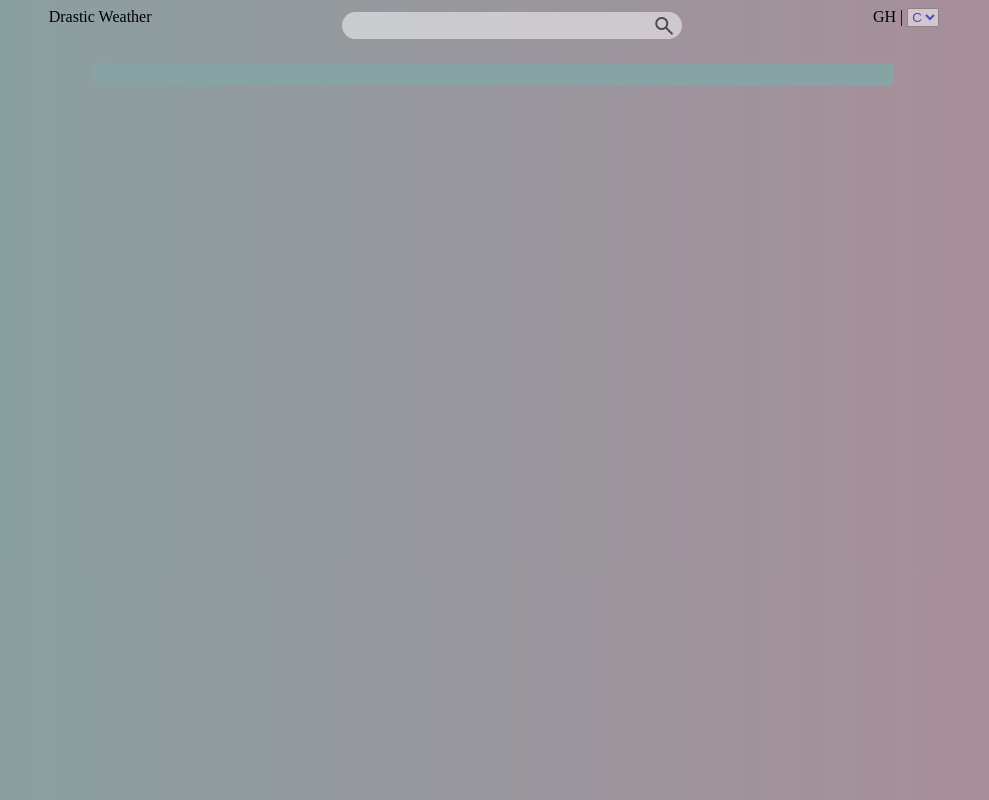
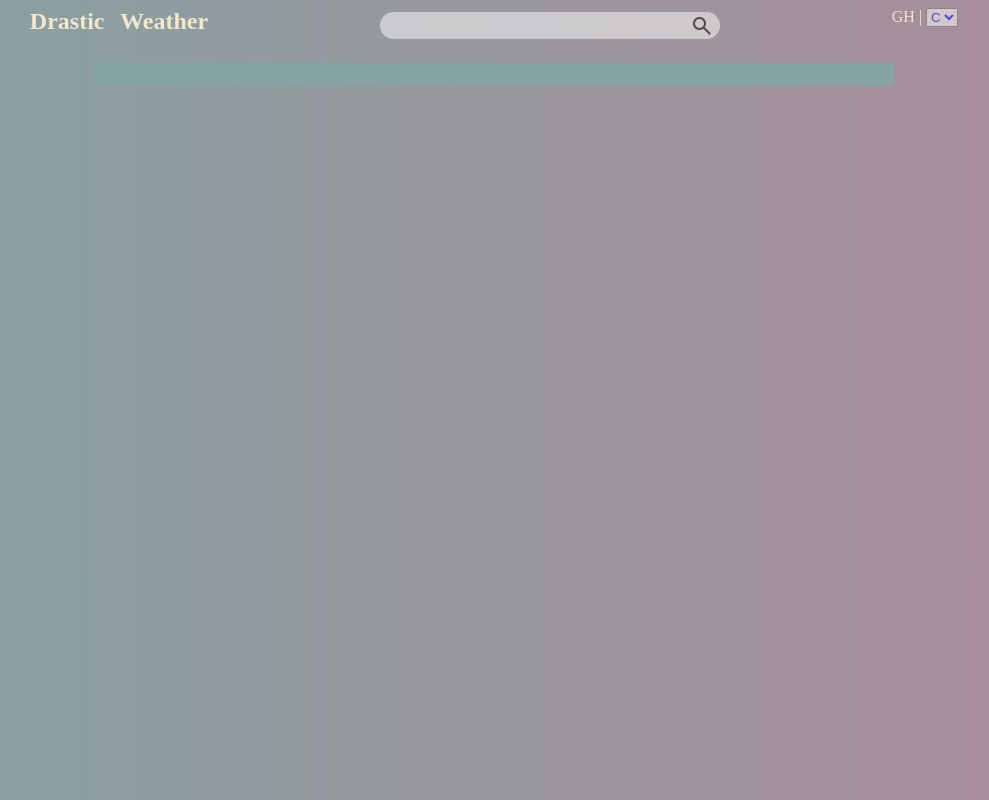
Before and after one commit to Awudu-Jamal1/Weather-App, a plain HTML site: page app.html in a window 1280 px wide. Shown: the whole page, without its empty margins (146-1135 px from the left). Drawn offline with nearby package versions, Linux system fonts and the light colour scheme; no server answers.

Commit message:
edited logo

```diff
--- a/app.js
+++ b/app.js
@@ -14,7 +14,6 @@
 form.addEventListener('submit',(e)=>{
 e.preventDefault()
 const element = form.elements[0]
-console.log(element.value)
 cityName = element.value
 weatherM()
 
@@ -50,7 +49,6 @@
     const result = await response.json()
     const data = await result[0]
     setCountry(data.LocalizedName,data.Country)
-    console.log(data.Country)
     return data.Key
 }
 
--- a/app.scss
+++ b/app.scss
@@ -1,6 +1,6 @@
 
 body{
-
+    color: #f2e8cf;
 background: linear-gradient(90deg, hsla(180, 13%, 58%, 1) 0%, hsla(335, 16%, 61%, 1) 100%);
 }
 
@@ -66,7 +66,7 @@
     padding: 5px;
 }
 #tnumber{
-    font-size: 6rem;
+    font-size: 4rem;
 }
 .information{
     padding: 10px;
@@ -94,3 +94,10 @@
 .night{
     background: linear-gradient(90deg, hsla(208, 7%, 55%, 1) 0%, hsla(191, 5%, 40%, 1) 100%);
 }
+
+.log{
+    font-size: 1.5rem;
+    font-weight: 600;
+    word-spacing: 10px;
+    color: #f2e8cf;
+}
```
Also changed, not shown: app.css, 1 other file.
